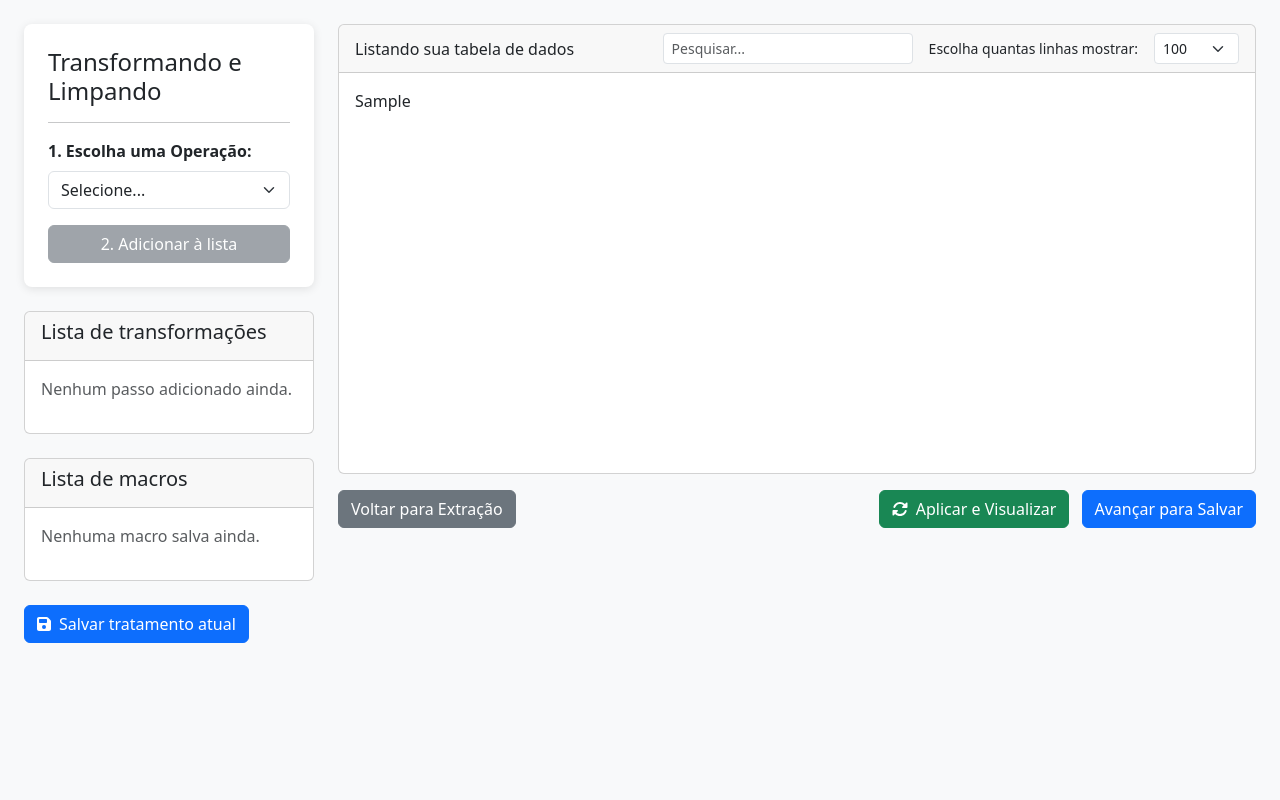
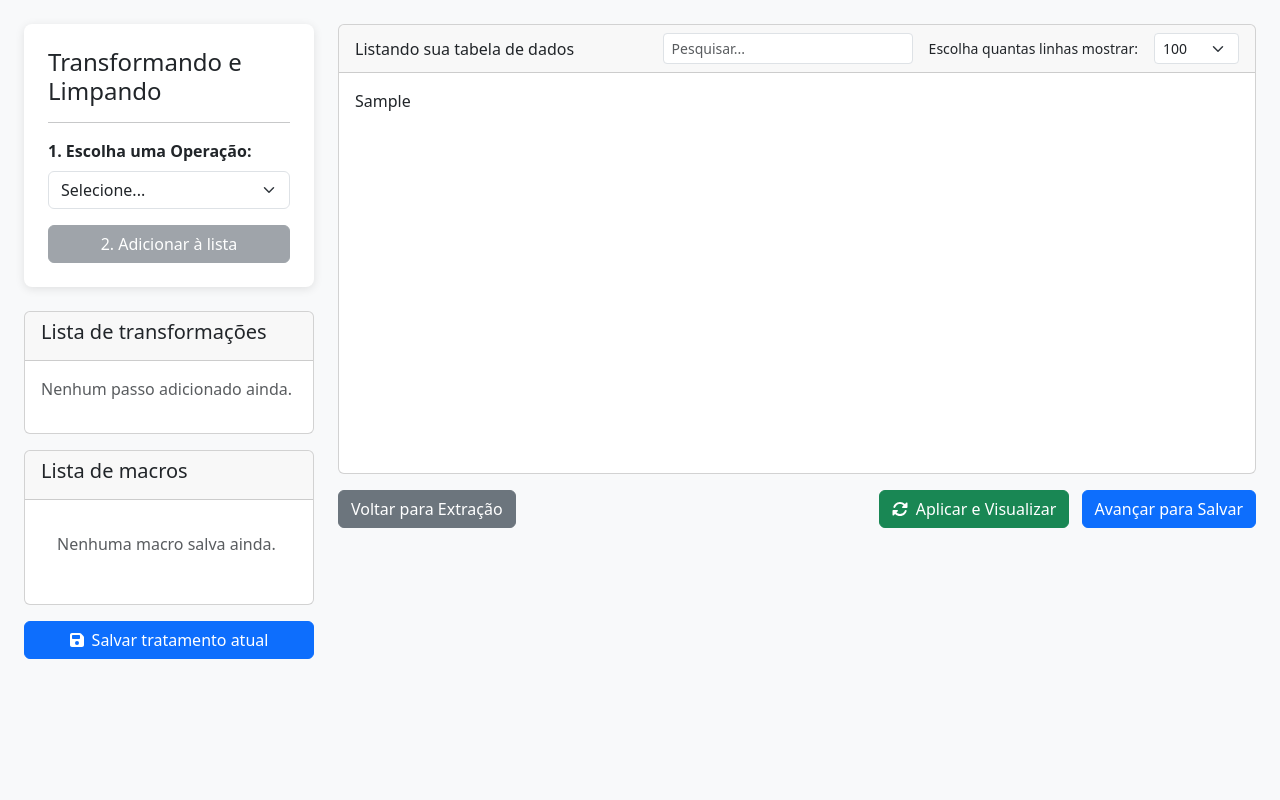
Before and after one commit to raisalomao/transform_data, a Django app: template application/templates/transform_page.html in a window 1280 px wide. Run offline with Django 5.2, Linux system fonts and the light colour scheme; the template is opened without the code that fills it: most values are stand-ins (such as "Sample title", 1, 10 or a date in 2020).

Commit message:
Projeto final

```diff
--- a/application/static/css/transform_page.css
+++ b/application/static/css/transform_page.css
@@ -1,6 +1,15 @@
 body {
     background-color: #f8f9fa;
 }
+
+html, body {
+    height: 100%;
+}
+
+.container-fluid > .row {
+    height: 100%;
+}
+
 
 .control-panel {
     background-color: white;
@@ -22,8 +31,8 @@
 #data-table-container {
     min-height: 400px;
     max-height: 83vh;
-    /* min-width: 1500px; */
     overflow-y: auto;
+    overflow-x: auto;
 }
 
 .form-text {
@@ -55,7 +64,23 @@
 }
 
 #recipe-list.scrollable-list {
-    /* max-height: 130px; */
     max-height: 200px;
     overflow-y: auto;
 }
+
+#macro-list-container.scrollable-list {
+    max-height: 200px;
+    overflow-y: auto;
+}
+
+.card-body.scrollable-list {
+    max-height: 200px;
+    overflow-y: auto;
+    padding-right: 10px;
+}
+
+.sidebar-scrollable {
+    max-height: 90vh;  /* ou 100vh se preferir ocupar toda a tela */
+    overflow-y: auto;
+    padding-right: 8px; /* espaço pro scrollbar */
+}
--- a/application/static/js/transform_page.js
+++ b/application/static/js/transform_page.js
@@ -149,8 +149,10 @@
         const macros = getMacrosFromStorage();
         if (!macros || macros.length === 0) {
             macroListContainer.innerHTML = '<div class="card-body"><p class="text-muted">Nenhuma macro salva ainda.</p></div>';
+            macroListContainer.classList.remove('scrollable-list');
             return;
         }
+
         let listHtml = '<ul class="list-group">';
         macros.forEach(macro => {
             listHtml += `
@@ -162,6 +164,7 @@
         });
         listHtml += '</ul>';
         macroListContainer.innerHTML = listHtml;
+        macroListContainer.classList.toggle('scrollable-list', macros.length >= 5);
     }
 
     // Função central para aplicar transformações
--- a/application/templates/transform_page.html
+++ b/application/templates/transform_page.html
@@ -14,7 +14,7 @@
 <body>
     <div class="container-fluid p-4">
         <div class="row">
-            <div class="col-lg-3">
+            <div class="col-12 col-lg-3 mb-4">
                 <div class="control-panel mb-4">
                     <h4>Transformando e Limpando</h4>
                     <hr />
@@ -50,7 +50,9 @@
                     </div>
                 </div>
 
-                <div class="card mb-4">
+                <div class="d-flex flex-column" style="max-height: 100vh; overflow-y: auto;">
+                    <div class="d-flex flex-column flex-grow-1 gap-3 mb-3">
+                        <div class="card flex-fill">
                             <div class="card-header">
                                 <h5>Lista de transformações</h5>
                             </div>
@@ -59,18 +61,23 @@
                             </div>
                         </div>
 
-                <div class="card mb-4">
+                        <div class="card flex-fill">
                             <div class="card-header">
                                 <h5>Lista de macros</h5>
                             </div>
-                    <div id="macro-list-container" aria-live="polite" aria-atomic="true"></div>
+                            <div class="card-body" id="macro-list-container" aria-live="polite" aria-atomic="true">
+                                <p class="text-muted">Nenhuma macro salva ainda.</p>
                             </div>
-                <button class="btn btn-primary" id="save-macro-btn-modal-trigger" type="button">
+                        </div>
+                    </div>
+
+                    <button class="btn btn-primary w-100" id="save-macro-btn-modal-trigger" type="button">
                         <i class="fas fa-save me-2"></i>Salvar tratamento atual
                     </button>
                 </div>
+            </div>
 
-            <div class="col-lg-9">
+            <div class="col-12 col-lg-9">
                 <div class="card">
                     <div class="card-header d-flex justify-content-between align-items-center">
                         Listando sua tabela de dados
@@ -82,7 +89,7 @@
                             </div>
 
                             <label for="row-limit-select" class="form-label mb-0 small">Escolha quantas linhas mostrar:</label>
-                            <select class="form-select form-select-sm" id="row-limit-select" style="width: auto;">
+                            <select class="form-select form-select-sm w-auto" id="row-limit-select">
                                 <option value="10">10</option>
                                 <option value="100" selected>100</option>
                                 <option value="1000">1000</option>
@@ -95,7 +102,7 @@
                     </div>
                 </div>
 
-                <div class="mt-3 d-flex justify-content-between">
+                <div class="mt-3 d-flex flex-column flex-md-row justify-content-between gap-2">
                     <a href="{% url 'extracting_page' %}" class="btn btn-secondary" aria-label="Voltar para Extração">
                         Voltar para Extração
                     </a>
```
Lines whose indentation alone changed are shown as unchanged.
